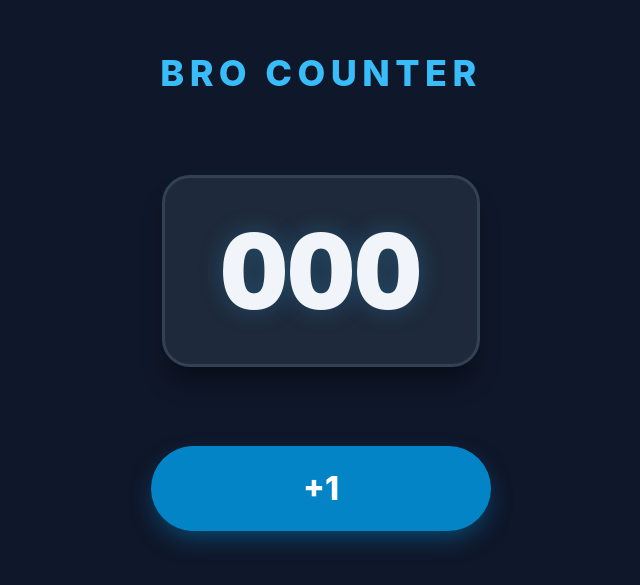
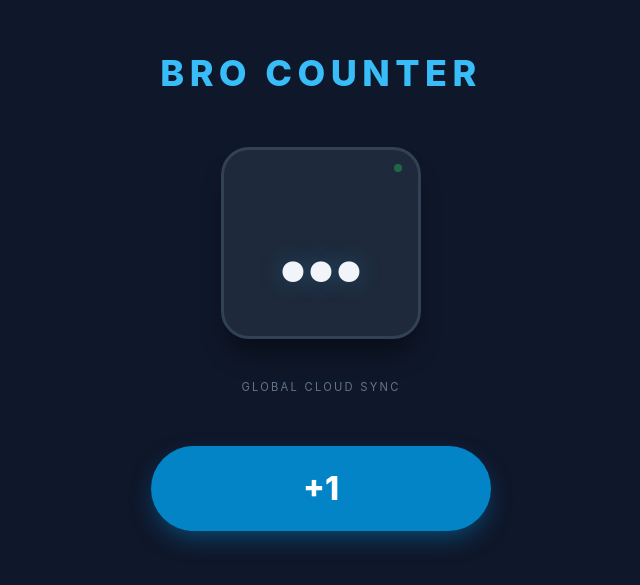
Before and after one commit to miansc/Bro, a plain HTML site: page index.html in a window 1280 px wide. Shown: the part 109-694 px from the top of the page, without its empty margins (319-959 px from the left). Drawn offline with Linux system fonts and the light colour scheme; no server answers.

Commit message:
Add files via upload

```diff
--- a/index.html
+++ b/index.html
@@ -6,82 +6,57 @@
     <title>BRO COUNTER</title>
     <style>
         * {
-            box-sizing: border-box;
-            margin: 0;
-            padding: 0;
-            font-family: -apple-system, BlinkMacSystemFont, "Segoe UI", Roboto, Helvetica, Arial, sans-serif;
-            /* Prevents the screen from turning blue when the user fast-taps */
-            user-select: none;
-            -webkit-user-select: none;
+            box-sizing: border-box; margin: 0; padding: 0;
+            font-family: -apple-system, BlinkMacSystemFont, "Segoe UI", Roboto, sans-serif;
+            user-select: none; -webkit-user-select: none;
         }
 
         body {
-            background-color: #0f172a;
-            color: #f8fafc;
-            height: 100vh;
-            display: flex;
-            flex-direction: column;
-            justify-content: center;
-            align-items: center;
-            overflow: hidden; /* Stops "pull-to-refresh" rubber-banding on mobile */
+            background-color: #0f172a; color: #f8fafc;
+            height: 100vh; display: flex; flex-direction: column;
+            justify-content: center; align-items: center; overflow: hidden;
         }
 
         .wrapper {
-            display: flex;
-            flex-direction: column;
-            align-items: center;
-            justify-content: space-between;
-            height: 75vh;
-            max-height: 520px;
-            width: 100%;
-            padding: 20px;
+            display: flex; flex-direction: column; align-items: center;
+            justify-content: space-between; height: 75vh; max-height: 520px;
+            width: 100%; padding: 20px;
         }
 
         h1 {
-            font-size: 2.25rem;
-            letter-spacing: 0.15em;
-            color: #38bdf8;
-            font-weight: 800;
-            text-align: center;
+            font-size: 2.25rem; letter-spacing: 0.15em; color: #38bdf8; font-weight: 800;
         }
 
         .display-card {
-            background: #1e293b;
-            border: 3px solid #334155;
-            border-radius: 28px;
-            padding: 30px 55px;
-            box-shadow: 0 20px 25px -5px rgba(0, 0, 0, 0.4);
+            background: #1e293b; border: 3px solid #334155; border-radius: 28px;
+            padding: 30px 55px; box-shadow: 0 20px 25px -5px rgba(0,0,0,0.4);
+            position: relative;
         }
 
         #counter {
-            font-size: 6.5rem;
-            font-weight: 900;
-            /* Tabular-nums keeps all digit characters the exact same width so the numbers don't jitter left/right */
-            font-variant-numeric: tabular-nums;
-            color: #f1f5f9;
-            text-shadow: 0 0 25px rgba(56, 189, 248, 0.25);
+            font-size: 6.5rem; font-weight: 900; font-variant-numeric: tabular-nums;
+            color: #f1f5f9; text-shadow: 0 0 25px rgba(56,189,248,0.25);
         }
 
+        /* Tiny green dot to show the user they are connected to the live server */
+        .status-dot {
+            position: absolute; top: 14px; right: 16px; width: 8px; height: 8px;
+            background-color: #22c55e; border-radius: 50%; opacity: 0.4;
+            transition: opacity 0.3s;
+        }
+        .status-dot.syncing { opacity: 1; background-color: #38bdf8; }
+
         button {
-            background: #0284c7;
-            color: white;
-            border: none;
-            border-radius: 9999px;
-            width: 88%;
-            max-width: 340px;
-            height: 85px;
-            font-size: 2rem;
-            font-weight: 800;
-            cursor: pointer;
-            box-shadow: 0 10px 25px -5px rgba(2, 132, 199, 0.5);
-            transition: transform 0.08s cubic-bezier(0.17, 0.67, 0.83, 0.67), background 0.1s ease;
-            /* Kills the native 300ms mobile browser tap delay */
-            touch-action: manipulation;
+            background: #0284c7; color: white; border: none; border-radius: 9999px;
+            width: 88%; max-width: 340px; height: 85px; font-size: 2rem; font-weight: 800;
+            cursor: pointer; box-shadow: 0 10px 25px -5px rgba(2,132,199,0.5);
+            transition: transform 0.08s, background 0.1s; touch-action: manipulation;
         }
 
-        button:active {
-            transform: scale(0.94);
-            background: #0369a1;
+        button:active { transform: scale(0.94); background: #0369a1; }
+
+        .live-label {
+            font-size: 0.7rem; color: #64748b; letter-spacing: 0.2em; margin-top: -10px;
         }
     </style>
 </head>
@@ -91,30 +66,71 @@
         <h1>BRO COUNTER</h1>
 
         <div class="display-card">
-            <div id="counter">000</div>
+            <div class="status-dot" id="dot"></div>
+            <div id="counter">...</div>
         </div>
+        <div class="live-label">GLOBAL CLOUD SYNC</div>
 
         <button id="addBtn">+1</button>
     </div>
 
     <script>
+        // -------------------------------------------------------------------------
+        // !!! WARNING: CHANGE THE STRING BELOW TO SOMETHING SUPER RANDOM !!!
+        // If you leave it as "demo-bro-group-99", you will be sharing a counter
+        // with everyone else on the internet who copy-pasted this code.
+        // -------------------------------------------------------------------------
+        const GROUP_NAMESPACE = "bro-counter-squad-delta-7721";
+
+        const API_URL = `https://api.counterapi.dev/v1/${GROUP_NAMESPACE}/count`;
         const display = document.getElementById('counter');
+        const dot = document.getElementById('dot');
         const button = document.getElementById('addBtn');
-        let count = 0;
 
+        let currentCount = 0;
+
+        const updateScreen = (num) => {
+            // If the global count hits 1,004, this forces the screen to show "004"
+            const safeNum = num % 1000;
+            display.textContent = String(safeNum).padStart(3, '0');
+        };
+
+        // 1. Ask the cloud what the number is
+        const getCloudCount = async () => {
+            dot.classList.add('syncing');
+            try {
+                const response = await fetch(API_URL);
+                const data = await response.json();
+                if (typeof data.count === 'number') {
+                    currentCount = data.count;
+                    updateScreen(currentCount);
+                }
+            } catch (err) {
+                console.log("Offline mode active.");
+            } finally {
+                setTimeout(() => dot.classList.remove('syncing'), 400);
+            }
+        };
+
+        // 2. Tell the cloud someone clicked
         button.addEventListener('click', () => {
-            // Increments, but resets to 000 if it passes 999
-            count = (count + 1) % 1000;
+            // Optimistic UI: Update the screen instantly before the server even answers
+            // so the user doesn't feel network lag.
+            currentCount++;
+            updateScreen(currentCount);
 
-            // Forces the number into a 3-character string (e.g. 7 becomes "007")
-            display.textContent = String(count).padStart(3, '0');
+            if ('vibrate' in navigator) navigator.vibrate(15);
 
-            // Triggers a light physical haptic vibration on Android devices
-            if ('vibrate' in navigator) {
-                navigator.vibrate(15);
-            }
+            // Fire-and-forget the +1 to the server behind the scenes
+            fetch(`${API_URL}/up`).catch(() => console.error("Drop packet"));
         });
+
+        // Pull the count the second the page opens
+        getCloudCount();
+
+        // "The Radar": Check the cloud every 3.5 seconds to see if a friend clicked it
+        setInterval(getCloudCount, 3500);
+
     </script>
-
 </body>
 </html>
```
